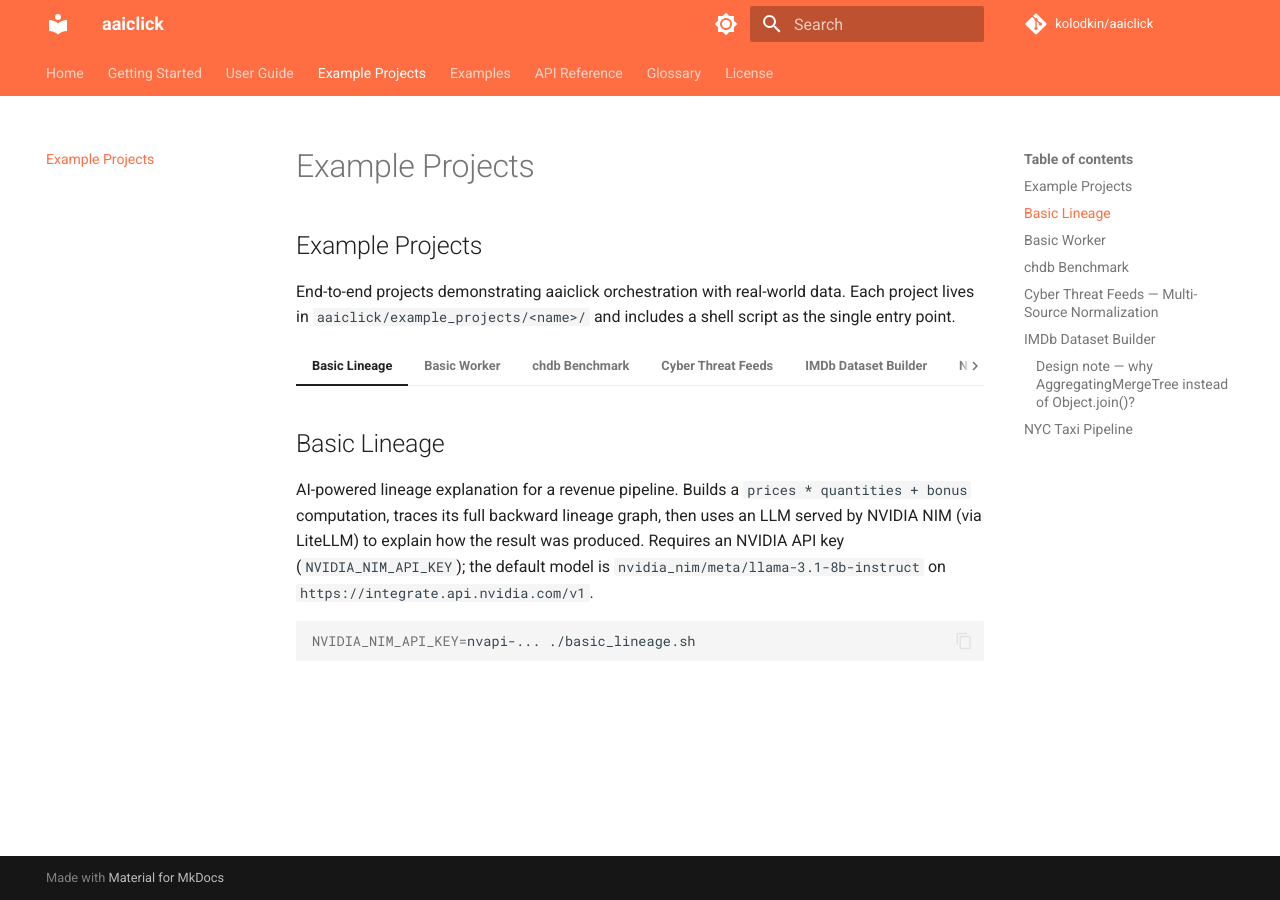
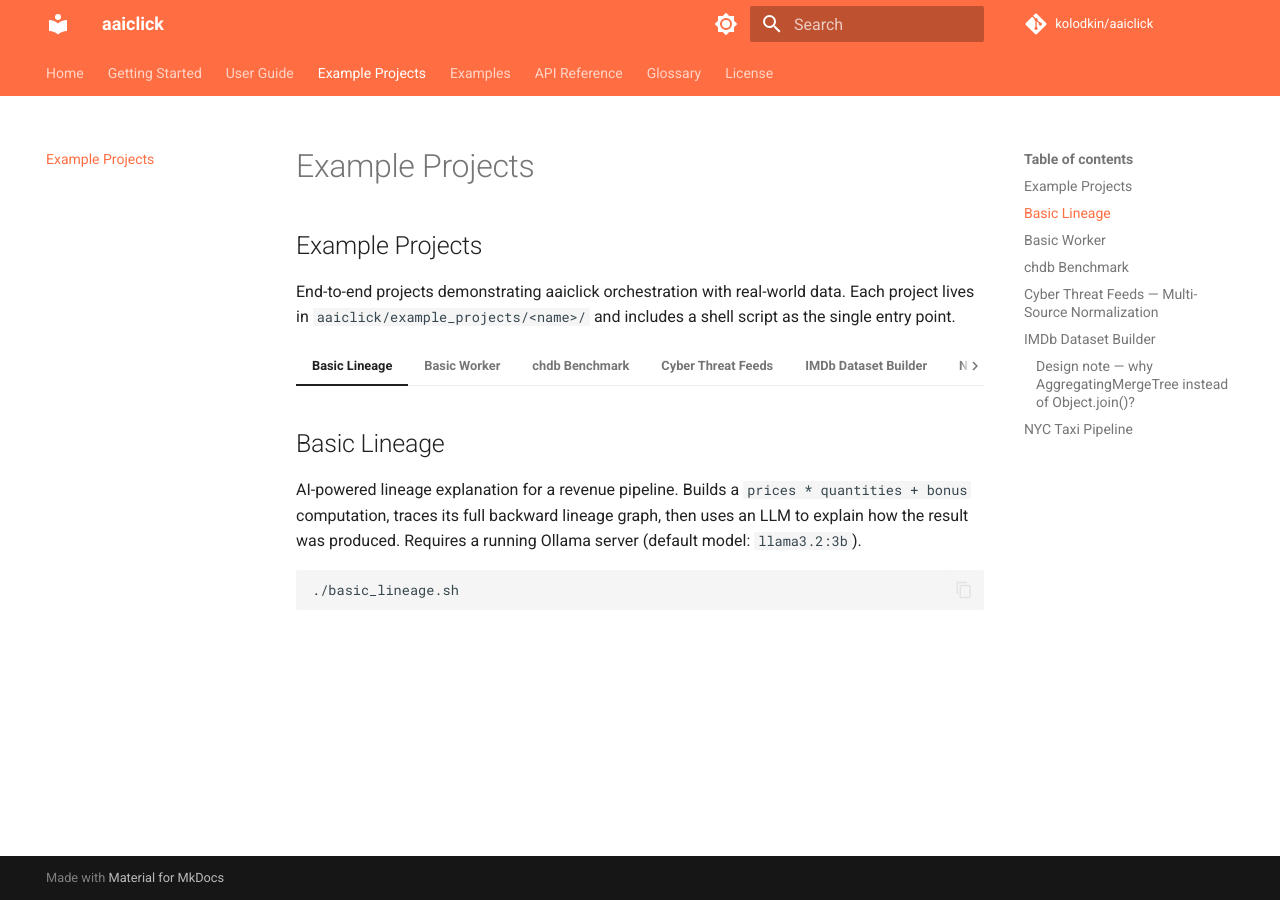
Before and after one commit to kolodkin/aaiclick, an MkDocs documentation site: the page built from docs/example_projects.md, in a window 1280 px wide. Built offline with MkDocs 1.6.1 and Material for MkDocs 9.7.7, drawn with Linux system fonts in a browser that asks for light colours; comment, search, counter and statistics services are not loaded.

````diff
--- a/aaiclick/example_projects/basic_lineage/README.md
+++ b/aaiclick/example_projects/basic_lineage/README.md
@@ -3,11 +3,9 @@ Basic Lineage
 
 AI-powered lineage explanation for a revenue pipeline. Builds a
 `prices * quantities + bonus` computation, traces its full backward lineage
-graph, then uses an LLM served by NVIDIA NIM (via LiteLLM) to explain how the
-result was produced. Requires an NVIDIA API key (`NVIDIA_NIM_API_KEY`); the
-default model is `nvidia_nim/meta/llama-3.1-8b-instruct` on
-`https://integrate.api.nvidia.com/v1`.
+graph, then uses an LLM to explain how the result was produced. Requires a
+running Ollama server (default model: `llama3.2:3b`).
 
 ```bash
-NVIDIA_NIM_API_KEY=nvapi-... ./basic_lineage.sh
+./basic_lineage.sh
 ```
````
Also changed, not shown: 3 other files.
